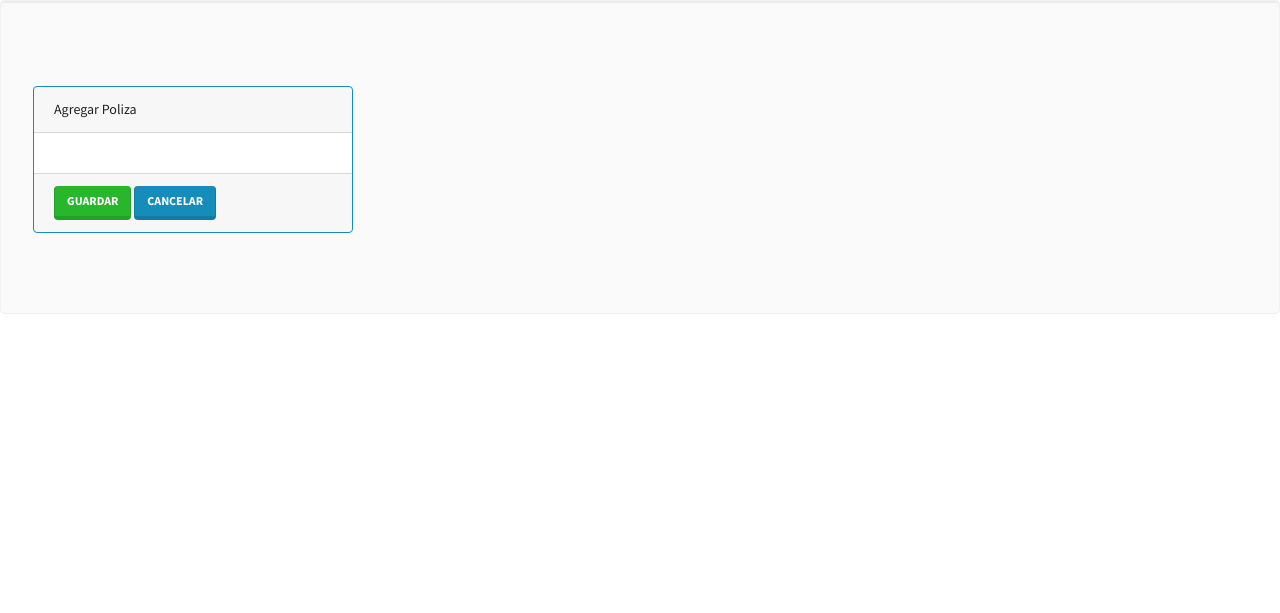
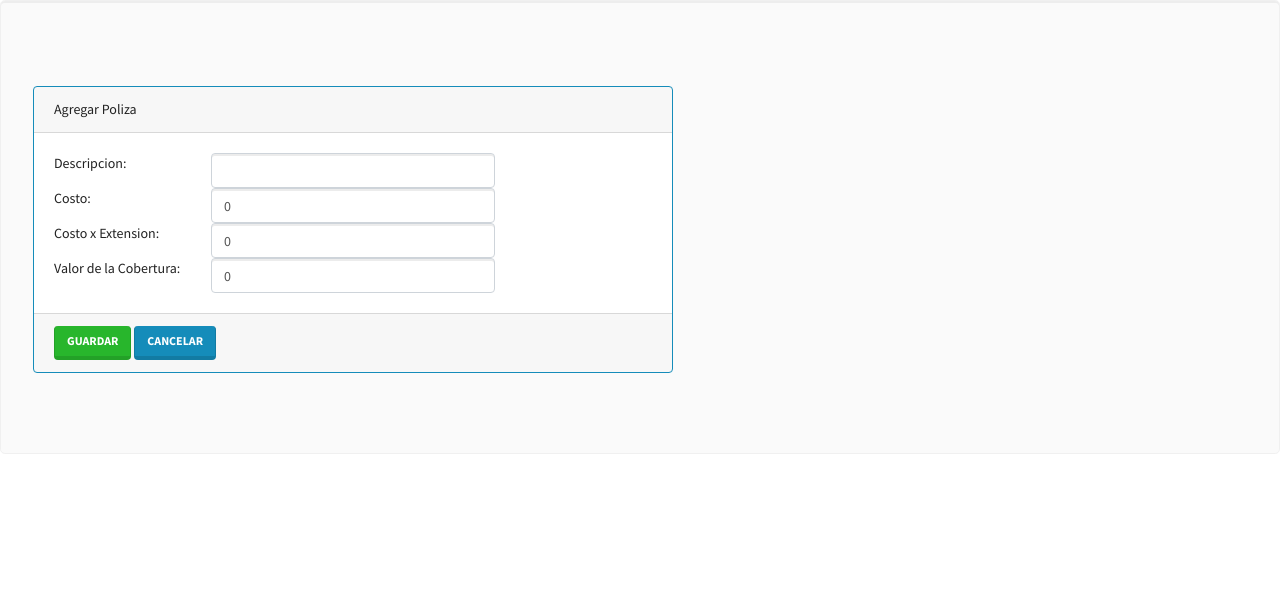
Before and after one commit to edgarahl/entornovirtual, a Django app: page /cha_app/polizas/nuevo/ in a window 1280 px wide. Shown: the part 57-670 px from the top of the page. Run offline with Django 3.2, Linux system fonts and the light colour scheme; the visitor is signed in with stand-in values (Sample User, id 1); parts of the project's set-up code (start-up, migrations or seed data) failed here and were passed over; some libraries are stand-ins or nearby versions.

Commit message:
formulario bootstrap

```diff
--- a/entvirt/script/proyecto_tarea/cha_app/templates/cha_app/poliza_form.html
+++ b/entvirt/script/proyecto_tarea/cha_app/templates/cha_app/poliza_form.html
@@ -3,11 +3,41 @@
 {% block contenido %}
 <br>
 <form method="post">{% csrf_token %}
-    <div class="card border-primary mb-3" style="max-width: 20rem;">
+    <div class="card border-primary mb-3" style="max-width: 40rem;">
         <div class="card-header">Agregar Poliza</div>
         <div class="card-body">
-            {{ form.as_p }}
-
+            <div class="row">
+                <div class="col-lg-3 col-md-3">
+                    Descripcion:
+                </div>
+                <div class="col-lg-6 col-md-6">
+                    <input type="text" name="descripcion" maxlength="100" required="" id="id_descripcion" class="form-control">
+                </div>
+            </div>
+            <div class="row">
+                <div class="col-lg-3 col-md-3">
+                    Costo:
+                </div>
+                <div class="col-lg-6 col-md-6">
+                   <input type="number" name="costo" value="0" step="any" required="" id="id_costo" class="form-control">
+                </div>
+            </div>
+            <div class="row">
+                <div class="col-lg-3 col-md-3">
+                    Costo x Extension:
+                </div>
+                <div class="col-lg-6 col-md-6">
+                   <input type="number" name="costo_extension" value="0" step="any" required="" id="id_costo_extension" class="form-control">
+                </div>
+            </div>
+            <div class="row">
+                <div class="col-lg-3 col-md-3">
+                    Valor de la Cobertura:
+                </div>
+                <div class="col-lg-6 col-md-6">
+                    <input type="number" name="valor_cobertura" value="0" step="any" required="" id="id_valor_cobertura" class="form-control">
+                </div>
+            </div>
 
         </div>
         <div class="card-footer">
```
